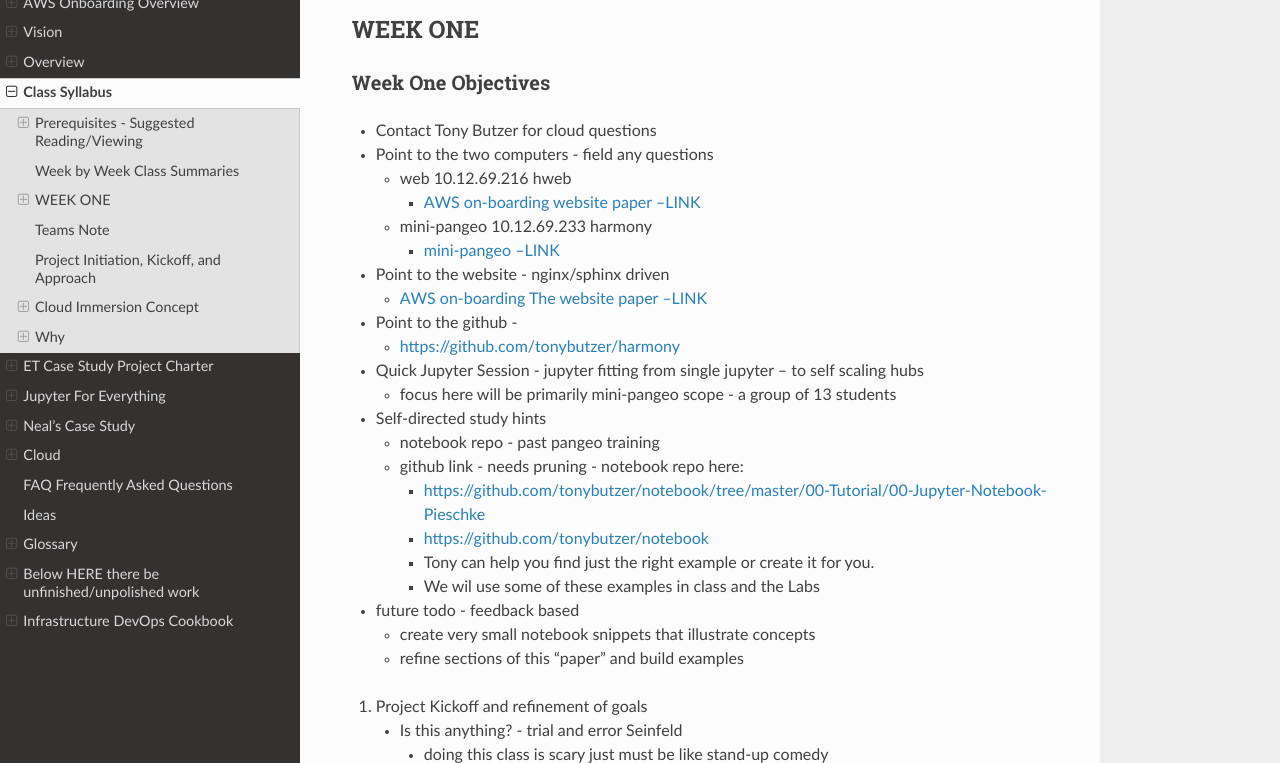
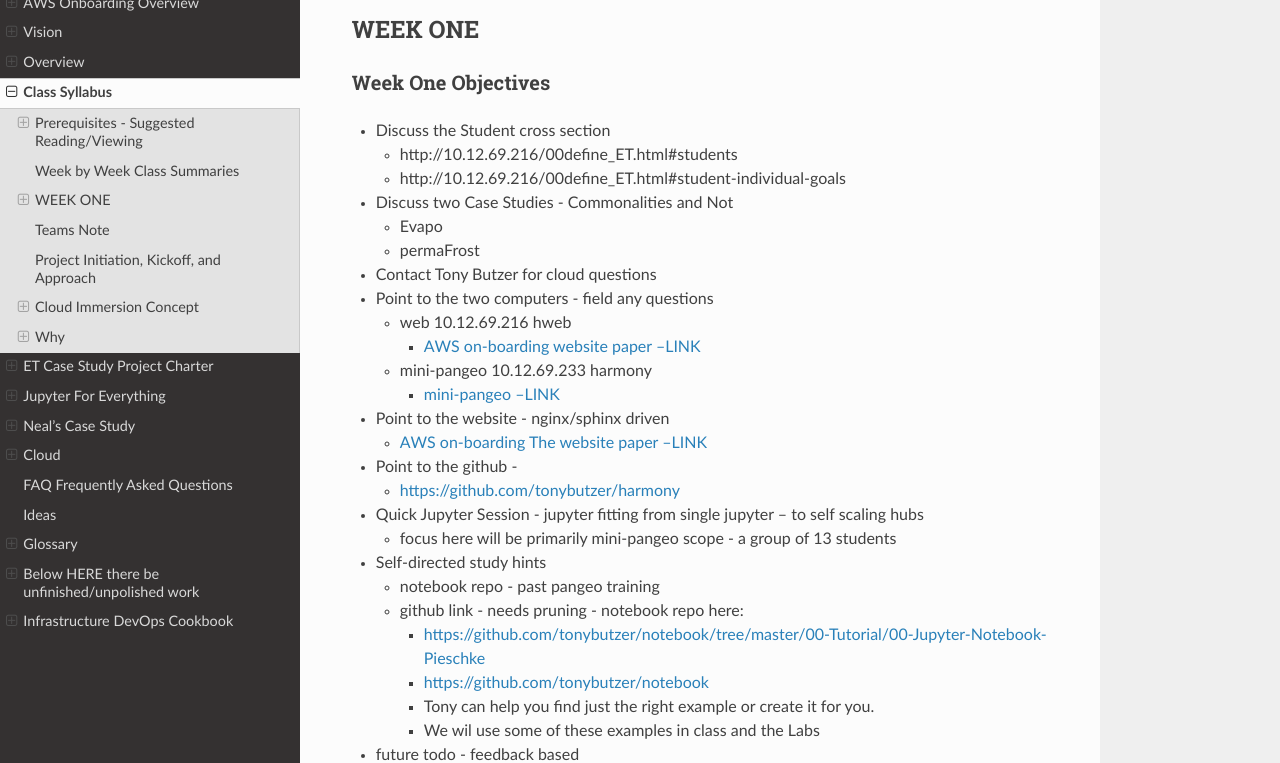
Before and after one commit to tonybutzer/harmony, a Sphinx documentation site: the page built from documentation/source/00weekbyweek.md, in a window 1280 px wide and 900 px high, scrolled down 787 px, cut to the strip 137-900 px from the top of the window. Built offline with Sphinx 7.4.7 and the Read the Docs theme 2.0.0, drawn with Linux system fonts in a browser that asks for light colours; pages that are not in the unit, such as notebooks, are missing from menus.

Commit message:
automatic git update from Makefile

```diff
--- a/documentation/source/00weekbyweek.md
+++ b/documentation/source/00weekbyweek.md
@@ -21,6 +21,12 @@
 
 ## WEEK ONE
 #### Week One Objectives
+- Discuss the Student cross section
+	- http://10.12.69.216/00define_ET.html#students
+	- http://10.12.69.216/00define_ET.html#student-individual-goals
+- Discuss two Case Studies - Commonalities and Not
+	- Evapo
+	- permaFrost
 - Contact Tony Butzer for cloud questions
 - Point to the two computers - field any questions
 	- web 10.12.69.216 hweb
```
